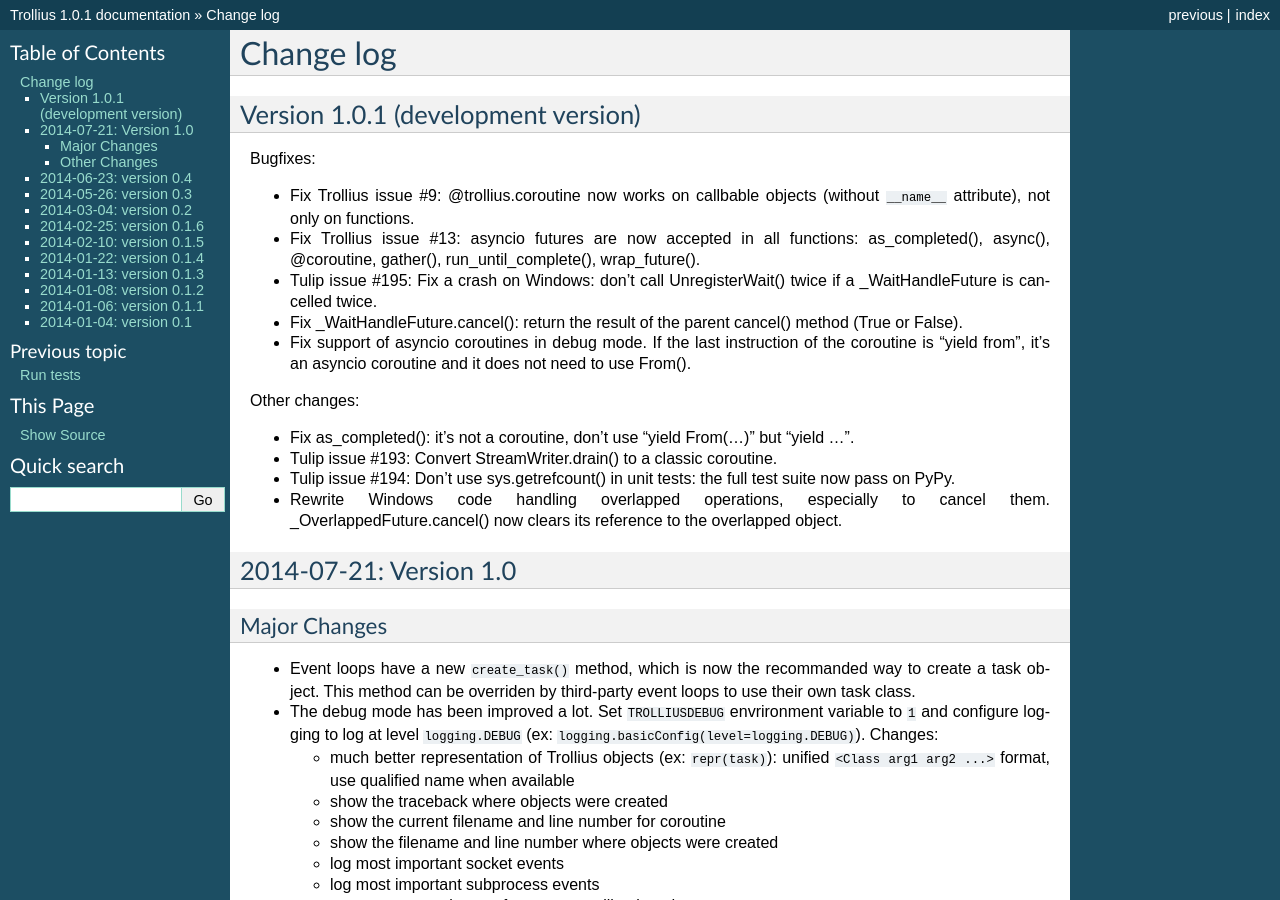
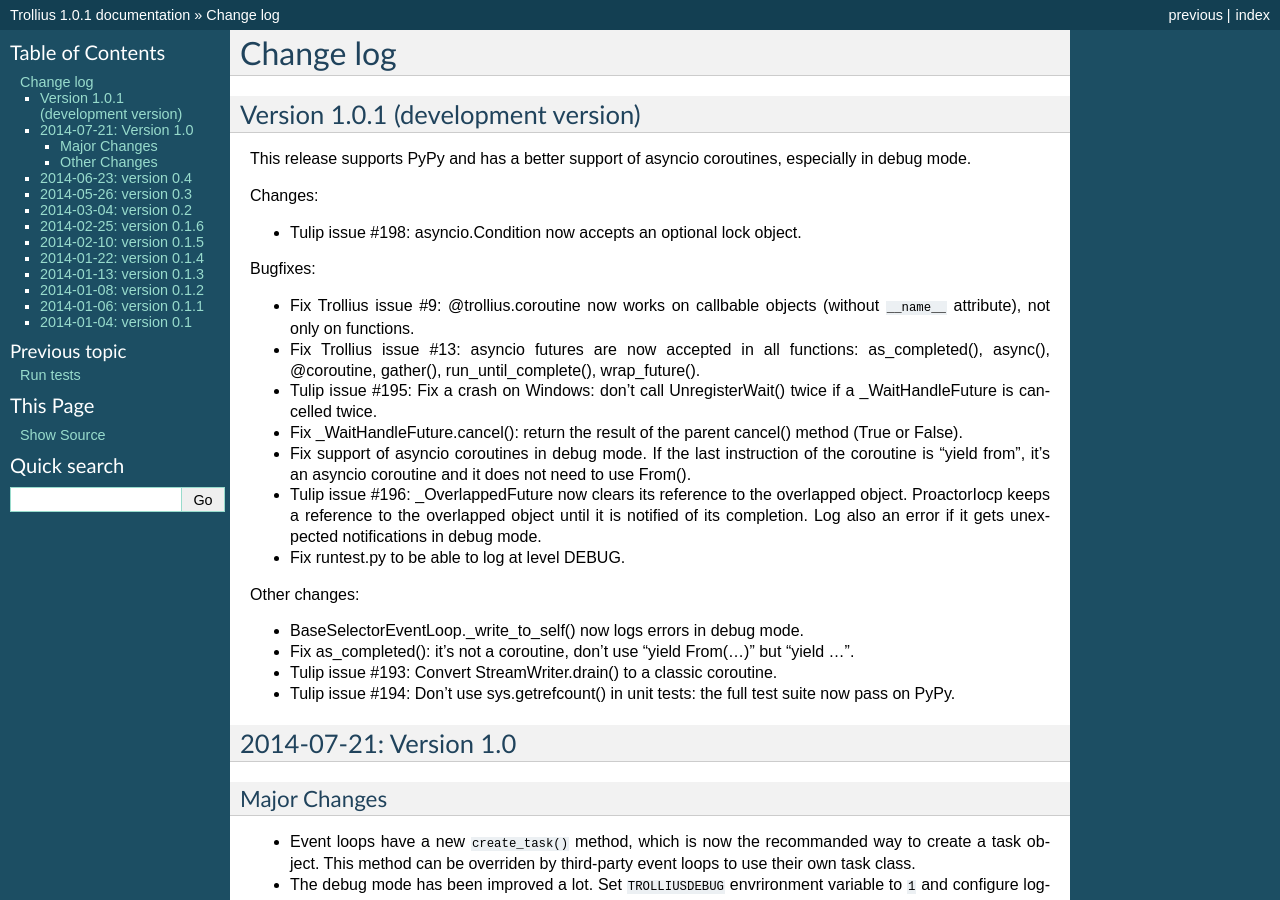
Before and after one commit to openstack-archive/deb-python-trollius, a Sphinx documentation site: the page built from doc/changelog.rst, in a window 1280 px wide and 900 px high. Built offline with Sphinx 7.4.7, drawn with Linux system fonts in a browser that asks for light colours.

Commit message:
complete the changelog

```diff
--- a/doc/changelog.rst
+++ b/doc/changelog.rst
@@ -4,6 +4,13 @@ Change log
 
 Version 1.0.1 (development version)
 ===================================
+
+This release supports PyPy and has a better support of asyncio coroutines,
+especially in debug mode.
+
+Changes:
+
+* Tulip issue #198: asyncio.Condition now accepts an optional lock object.
 
 Bugfixes:
 
@@ -19,17 +26,20 @@ Bugfixes:
 * Fix support of asyncio coroutines in debug mode. If the last instruction
   of the coroutine is "yield from", it's an asyncio coroutine and it does not
   need to use From().
+* Tulip issue #196: _OverlappedFuture now clears its reference to the
+  overlapped object. ProactorIocp keeps a reference to the overlapped object
+  until it is notified of its completion. Log also an error if it gets
+  unexpected notifications in debug mode.
+* Fix runtest.py to be able to log at level DEBUG.
 
 Other changes:
 
+* BaseSelectorEventLoop._write_to_self() now logs errors in debug mode.
 * Fix as_completed(): it's not a coroutine, don't use "yield From(...)" but
   "yield ...".
 * Tulip issue #193: Convert StreamWriter.drain() to a classic coroutine.
 * Tulip issue #194: Don't use sys.getrefcount() in unit tests: the full test
   suite now pass on PyPy.
-* Rewrite Windows code handling overlapped operations, especially to cancel
-  them. _OverlappedFuture.cancel() now clears its reference to the overlapped
-  object.
 
 
 2014-07-21: Version 1.0
```
